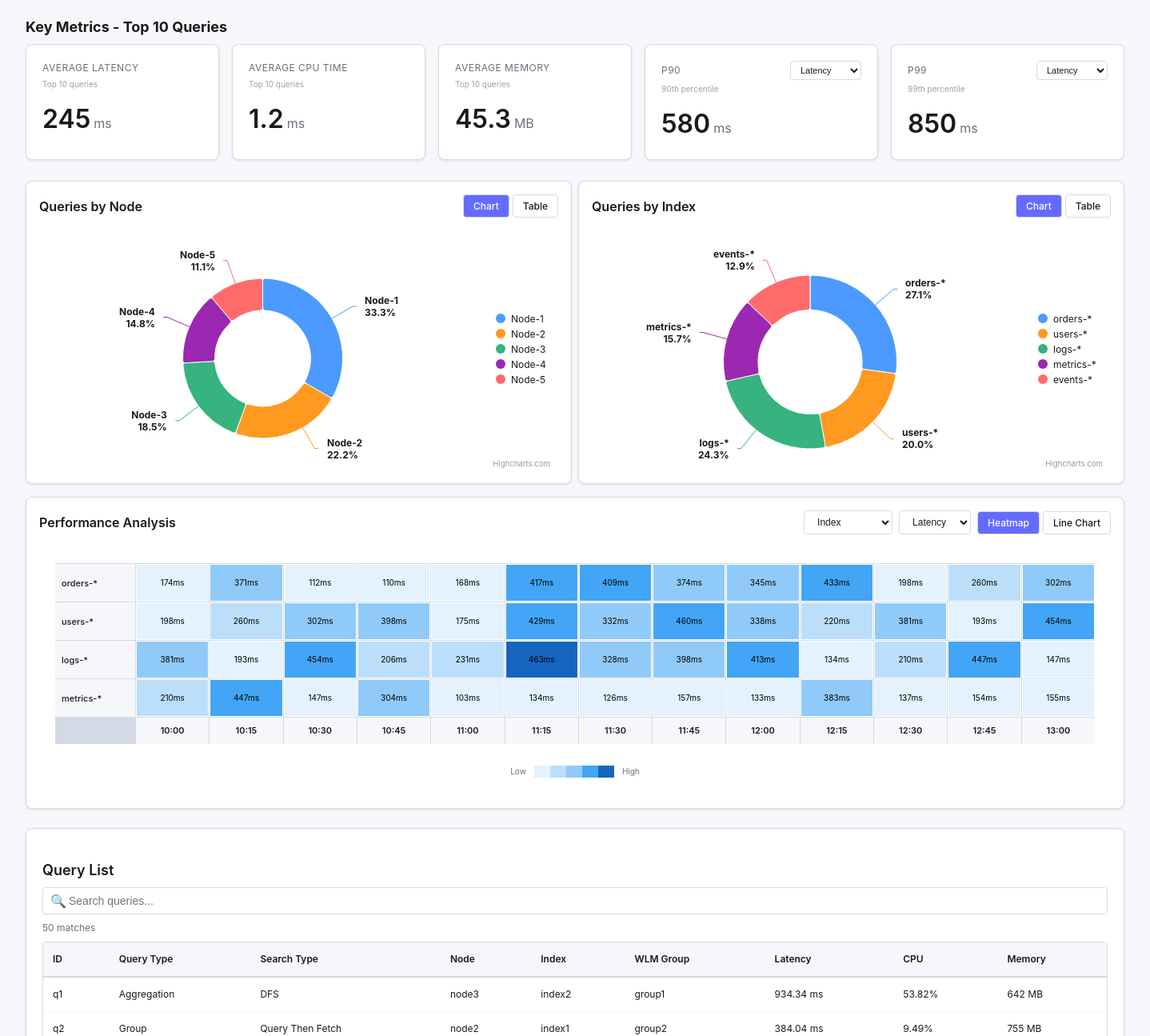
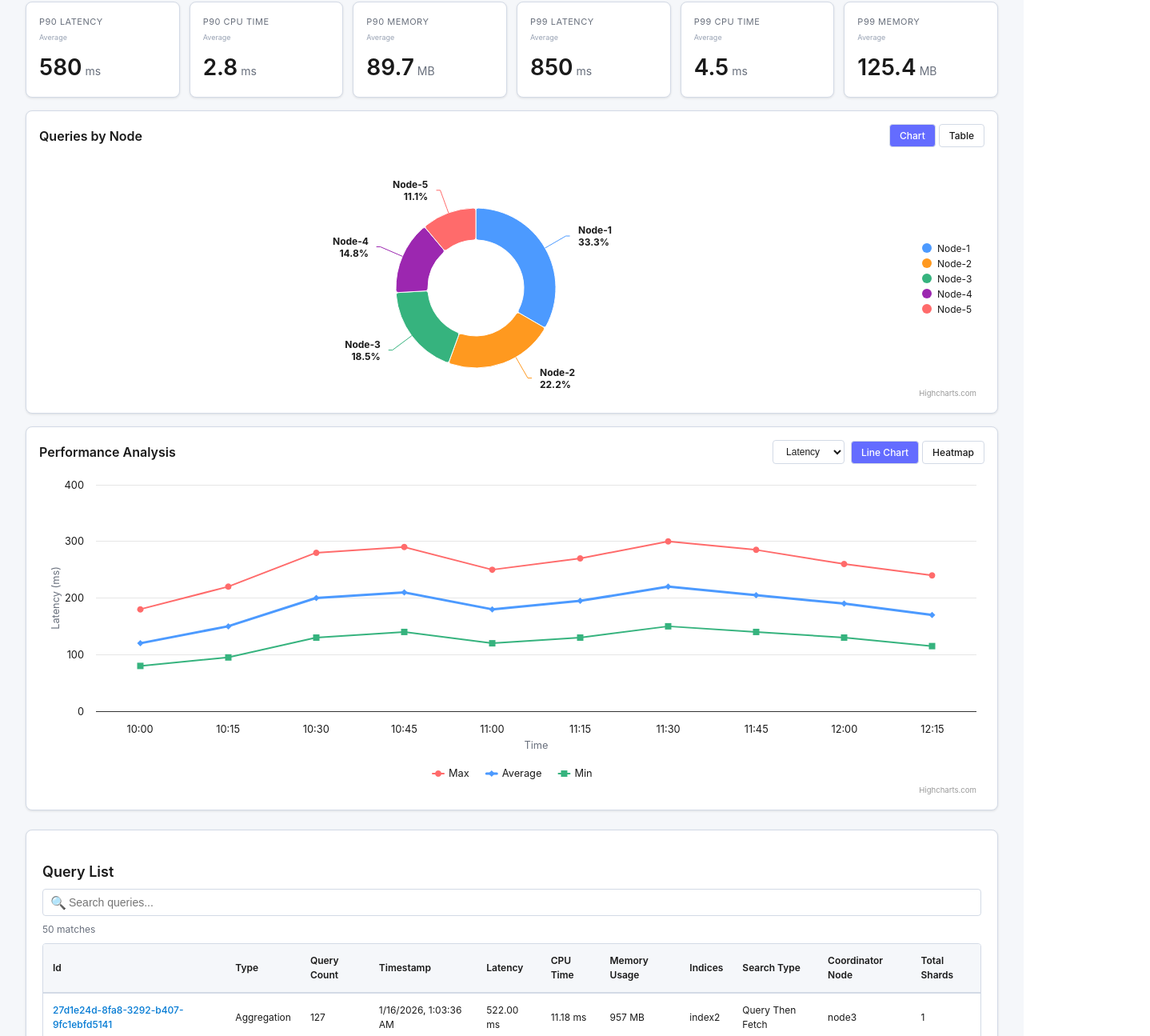
Before and after one commit to HB7918/query-insights-topn, a React (Vite) app: page / in a window 1280 px wide. Shown: the part 204-1499 px from the top of the page at 80% size, 1438 px wide, since content can reach past the window. Built offline with nearby package versions, Linux system fonts and the light colour scheme.

Commit message:
Update query insights: hide index chart, update metrics cards, modify query list columns with UUID IDs

```diff
--- a/src/App.jsx
+++ b/src/App.jsx
@@ -21,7 +21,7 @@ function App() {
   const [p99Metric, setP99Metric] = useState('latency')
   const [nodeViewMode, setNodeViewMode] = useState('chart')
   const [indexViewMode, setIndexViewMode] = useState('chart')
-  const [performanceViewMode, setPerformanceViewMode] = useState('heatmap')
+  const [performanceViewMode, setPerformanceViewMode] = useState('line')
   const [performanceMetric, setPerformanceMetric] = useState('latency')
   const [heatmapDimension, setHeatmapDimension] = useState('index')
   const [heatmapMetric, setHeatmapMetric] = useState('latency')
@@ -143,13 +143,13 @@ function App() {
       backgroundColor: '#ffffff',
       border: '1px solid #d3dae6',
       borderRadius: '8px',
-      padding: '20px',
-      minWidth: '200px',
-      flex: '0 0 auto',
+      padding: '16px',
+      minWidth: '150px',
+      flex: '1 1 0',
       boxShadow: '0 1px 3px rgba(0,0,0,0.1)'
     }}>
       <div style={{
-        fontSize: '12px',
+        fontSize: '11px',
         color: '#69707d',
         marginBottom: '4px',
         textTransform: 'uppercase',
@@ -159,15 +159,15 @@ function App() {
       </div>
       {subtitle && (
         <div style={{
-          fontSize: '10px',
+          fontSize: '9px',
           color: '#98a2b3',
-          marginBottom: '12px'
+          marginBottom: '10px'
         }}>
           {subtitle}
         </div>
       )}
       <div style={{
-        fontSize: '32px',
+        fontSize: '28px',
         fontWeight: '600',
         color: '#1a1a1a',
         display: 'flex',
@@ -175,7 +175,7 @@ function App() {
         gap: '4px'
       }}>
         {value}
-        <span style={{ fontSize: '16px', fontWeight: '400', color: '#69707d' }}>
+        <span style={{ fontSize: '14px', fontWeight: '400', color: '#69707d' }}>
           {unit}
         </span>
       </div>
@@ -1048,51 +1048,52 @@ function App() {
         <div className="charts-view">
             {/* Metrics Cards Section */}
             <div style={{ marginBottom: '0.5rem' }}>
-              <h3 style={{ color: '#1a1a1a', marginBottom: '0.5rem', fontSize: '18px' }}>
-                Key Metrics - Top {topN} Queries
-              </h3>
-
               {/* All Metrics in One Row */}
               <div style={{
                 display: 'flex',
-                gap: '16px',
-                overflowX: 'auto',
-                paddingBottom: '10px'
+                gap: '12px',
+                width: '100%'
               }}>
                 <MetricCard
-                  title="Average Latency"
-                  subtitle={`Top ${topN} queries`}
-                  value={metricsData.avg.latency.value}
-                  unit={metricsData.avg.latency.unit}
+                  title="P90 Latency"
+                  subtitle="Average"
+                  value={metricsData.p90.latency.value}
+                  unit={metricsData.p90.latency.unit}
                 />
                 <MetricCard
-                  title="Average CPU Time"
-                  subtitle={`Top ${topN} queries`}
-                  value={metricsData.avg.cpu.value}
-                  unit={metricsData.avg.cpu.unit}
+                  title="P90 CPU Time"
+                  subtitle="Average"
+                  value={metricsData.p90.cpu.value}
+                  unit={metricsData.p90.cpu.unit}
                 />
                 <MetricCard
-                  title="Average Memory"
-                  subtitle={`Top ${topN} queries`}
-                  value={metricsData.avg.memory.value}
-                  unit={metricsData.avg.memory.unit}
+                  title="P90 Memory"
+                  subtitle="Average"
+                  value={metricsData.p90.memory.value}
+                  unit={metricsData.p90.memory.unit}
                 />
-                <CombinedMetricCard
-                  title="P90"
-                  metrics={metricsData.p90}
-                  selectedMetric={p90Metric}
-                  onMetricChange={setP90Metric}
+                <MetricCard
+                  title="P99 Latency"
+                  subtitle="Average"
+                  value={metricsData.p99.latency.value}
+                  unit={metricsData.p99.latency.unit}
                 />
-                <CombinedMetricCard
-                  title="P99"
-                  metrics={metricsData.p99}
-                  selectedMetric={p99Metric}
-                  onMetricChange={setP99Metric}
+                <MetricCard
+                  title="P99 CPU Time"
+                  subtitle="Average"
+                  value={metricsData.p99.cpu.value}
+                  unit={metricsData.p99.cpu.unit}
+                />
+                <MetricCard
+                  title="P99 Memory"
+                  subtitle="Average"
+                  value={metricsData.p99.memory.value}
+                  unit={metricsData.p99.memory.unit}
                 />
               </div>
             </div>
 
-            <div className="charts-grid">
+            {/* Queries by Node - Full Width */}
             <div className="chart-container" style={{ marginBottom: '0.5rem' }}>
               <div style={{ display: 'flex', justifyContent: 'space-between', alignItems: 'center', marginBottom: '0.5rem' }}>
                 <h4 style={{ margin: 0, color: '#1a1a1a', fontSize: '16px', fontWeight: '600' }}>
@@ -1158,73 +1159,6 @@ function App() {
                   </tbody>
                 </table>
               )}
-              </div>
-              <div className="chart-container" style={{ marginBottom: '0.5rem' }}>
-                <div style={{ display: 'flex', justifyContent: 'space-between', alignItems: 'center', marginBottom: '0.5rem' }}>
-                  <h4 style={{ margin: 0, color: '#1a1a1a', fontSize: '16px', fontWeight: '600' }}>
-                    Queries by Index
-                  </h4>
-                  <div style={{ display: 'flex', gap: '4px' }}>
-                    <button
-                      onClick={() => setIndexViewMode('chart')}
-                      style={{
-                        padding: '6px 12px',
-                        fontSize: '12px',
-                        border: '1px solid #d3dae6',
-                        borderRadius: '4px',
-                        backgroundColor: indexViewMode === 'chart' ? '#646cff' : '#ffffff',
-                        color: indexViewMode === 'chart' ? '#ffffff' : '#1a1a1a',
-                        cursor: 'pointer'
-                      }}
-                    >
-                      Chart
-                    </button>
-                    <button
-                      onClick={() => setIndexViewMode('table')}
-                      style={{
-                        padding: '6px 12px',
-                        fontSize: '12px',
-                        border: '1px solid #d3dae6',
-                        borderRadius: '4px',
-                        backgroundColor: indexViewMode === 'table' ? '#646cff' : '#ffffff',
-                        color: indexViewMode === 'table' ? '#ffffff' : '#1a1a1a',
-                        cursor: 'pointer'
-                      }}
-                    >
-                      Table
-                    </button>
-                  </div>
-                </div>
-                {indexViewMode === 'chart' ? (
-                  <HighchartsReact highcharts={Highcharts} options={indexChart} />
-                ) : (
-                  <table style={{ width: '100%', borderCollapse: 'collapse' }}>
-                    <thead>
-                      <tr style={{ borderBottom: '2px solid #d3dae6' }}>
-                        <th style={{ padding: '12px', textAlign: 'left', color: '#1a1a1a', fontSize: '12px', fontWeight: '600' }}>Index</th>
-                        <th style={{ padding: '12px', textAlign: 'right', color: '#1a1a1a', fontSize: '12px', fontWeight: '600' }}>Query Count</th>
-                        <th style={{ padding: '12px', textAlign: 'right', color: '#1a1a1a', fontSize: '12px', fontWeight: '600' }}>Percentage</th>
-                      </tr>
-                    </thead>
-                    <tbody>
-                      {indexData.map((item, index) => {
-                        const total = indexData.reduce((sum, d) => sum + d.y, 0)
-                        const percentage = ((item.y / total) * 100).toFixed(1)
-                        return (
-                          <tr key={index} style={{ borderBottom: '1px solid #f5f7fa' }}>
-                            <td style={{ padding: '12px', color: '#1a1a1a', fontSize: '12px' }}>
-                              <span style={{ display: 'inline-block', width: '12px', height: '12px', backgroundColor: item.color, marginRight: '8px', borderRadius: '2px' }}></span>
-                              {item.name}
-                            </td>
-                            <td style={{ padding: '12px', textAlign: 'right', color: '#1a1a1a', fontSize: '12px' }}>{item.y}</td>
-                            <td style={{ padding: '12px', textAlign: 'right', color: '#69707d', fontSize: '12px' }}>{percentage}%</td>
-                          </tr>
-                        )
-                      })}
-                    </tbody>
-                  </table>
-                )}
-              </div>
             </div>
 
             <div className="chart-container" style={{ marginBottom: '0.5rem' }}>
@@ -1296,6 +1230,20 @@ function App() {
                   )}
                   <div style={{ display: 'flex', gap: '4px' }}>
                     <button
+                      onClick={() => setPerformanceViewMode('line')}
+                      style={{
+                        padding: '6px 12px',
+                        fontSize: '12px',
+                        border: '1px solid #d3dae6',
+                        borderRadius: '4px',
+                        backgroundColor: performanceViewMode === 'line' ? '#646cff' : '#ffffff',
+                        color: performanceViewMode === 'line' ? '#ffffff' : '#1a1a1a',
+                        cursor: 'pointer'
+                      }}
+                    >
+                      Line Chart
+                    </button>
+                    <button
                       onClick={() => setPerformanceViewMode('heatmap')}
                       style={{
                         padding: '6px 12px',
@@ -1308,20 +1256,6 @@ function App() {
                       }}
                     >
                       Heatmap
-                    </button>
-                    <button
-                      onClick={() => setPerformanceViewMode('line')}
-                      style={{
-                        padding: '6px 12px',
-                        fontSize: '12px',
-                        border: '1px solid #d3dae6',
-                        borderRadius: '4px',
-                        backgroundColor: performanceViewMode === 'line' ? '#646cff' : '#ffffff',
-                        color: performanceViewMode === 'line' ? '#ffffff' : '#1a1a1a',
-                        cursor: 'pointer'
-                      }}
-                    >
-                      Line Chart
                     </button>
                   </div>
                 </div>
--- a/src/components/QueryList.jsx
+++ b/src/components/QueryList.jsx
@@ -12,34 +12,32 @@ const QueryList = () => {
   const [pageSize, setPageSize] = useState(10)
 
   const filteringProperties = [
-    { key: 'queryType', propertyLabel: 'Query Type', type: 'enum' },
+    { key: 'type', propertyLabel: 'Type', type: 'enum' },
+    { key: 'queryCount', propertyLabel: 'Query Count', type: 'number' },
+    { key: 'timestamp', propertyLabel: 'Timestamp', type: 'date' },
+    { key: 'latency', propertyLabel: 'Latency', type: 'number' },
+    { key: 'cpuTime', propertyLabel: 'CPU Time', type: 'number' },
+    { key: 'memoryUsage', propertyLabel: 'Memory Usage', type: 'number' },
+    { key: 'indices', propertyLabel: 'Indices', type: 'enum' },
     { key: 'searchType', propertyLabel: 'Search Type', type: 'enum' },
-    { key: 'node', propertyLabel: 'Node', type: 'enum' },
-    { key: 'index', propertyLabel: 'Index', type: 'enum' },
-    { key: 'wlmGroup', propertyLabel: 'WLM Group', type: 'enum' },
-    { key: 'latency', propertyLabel: 'Latency', type: 'number' },
-    { key: 'cpu', propertyLabel: 'CPU', type: 'number' },
-    { key: 'memory', propertyLabel: 'Memory', type: 'number' },
-    { key: 'timestamp', propertyLabel: 'Date and Time', type: 'date' },
+    { key: 'coordinatorNode', propertyLabel: 'Coordinator Node', type: 'enum' },
+    { key: 'totalShards', propertyLabel: 'Total Shards', type: 'number' },
   ]
 
   const filteringOptions = [
-    { propertyKey: 'queryType', value: 'Group' },
-    { propertyKey: 'queryType', value: 'Search' },
-    { propertyKey: 'queryType', value: 'Aggregation' },
-    { propertyKey: 'queryType', value: 'Match' },
+    { propertyKey: 'type', value: 'Group' },
+    { propertyKey: 'type', value: 'Search' },
+    { propertyKey: 'type', value: 'Aggregation' },
+    { propertyKey: 'type', value: 'Match' },
     { propertyKey: 'searchType', value: 'DFS' },
     { propertyKey: 'searchType', value: 'Query Then Fetch' },
     { propertyKey: 'searchType', value: 'Query And Fetch' },
-    { propertyKey: 'node', value: 'node1' },
-    { propertyKey: 'node', value: 'node2' },
-    { propertyKey: 'node', value: 'node3' },
-    { propertyKey: 'index', value: 'index1' },
-    { propertyKey: 'index', value: 'index2' },
-    { propertyKey: 'index', value: 'index3' },
-    { propertyKey: 'wlmGroup', value: 'group1' },
-    { propertyKey: 'wlmGroup', value: 'group2' },
-    { propertyKey: 'wlmGroup', value: 'group3' },
+    { propertyKey: 'coordinatorNode', value: 'node1' },
+    { propertyKey: 'coordinatorNode', value: 'node2' },
+    { propertyKey: 'coordinatorNode', value: 'node3' },
+    { propertyKey: 'indices', value: 'index1' },
+    { propertyKey: 'indices', value: 'index2' },
+    { propertyKey: 'indices', value: 'index3' },
   ]
 
   const operators = [
@@ -57,23 +55,36 @@ const QueryList = () => {
 
   // Generate sample data
   const generateSampleData = () => {
-    const queryTypes = ['Group', 'Search', 'Aggregation', 'Match']
+    const types = ['Group', 'Search', 'Aggregation', 'Match']
     const searchTypes = ['DFS', 'Query Then Fetch', 'Query And Fetch']
     const nodes = ['node1', 'node2', 'node3']
     const indices = ['index1', 'index2', 'index3']
-    const wlmGroups = ['group1', 'group2', 'group3']
+
+    // Helper function to generate UUID-like ID
+    const generateUUID = () => {
+      const hex = '0123456789abcdef'
+      const segments = [8, 4, 4, 4, 12]
+      return segments.map(len => {
+        let segment = ''
+        for (let i = 0; i < len; i++) {
+          segment += hex[Math.floor(Math.random() * 16)]
+        }
+        return segment
+      }).join('-')
+    }
 
     return Array.from({ length: 50 }, (_, i) => ({
-      id: `q${i + 1}`,
-      queryType: queryTypes[Math.floor(Math.random() * queryTypes.length)],
+      id: generateUUID(),
+      type: types[Math.floor(Math.random() * types.length)],
+      queryCount: Math.floor(Math.random() * 1000) + 1,
+      timestamp: new Date(Date.now() - Math.random() * 86400000).toISOString(),
+      latency: `${(Math.random() * 1000).toFixed(2)} ms`,
+      cpuTime: `${(Math.random() * 100).toFixed(2)} ms`,
+      memoryUsage: `${(Math.random() * 1024).toFixed(0)} MB`,
+      indices: indices[Math.floor(Math.random() * indices.length)],
       searchType: searchTypes[Math.floor(Math.random() * searchTypes.length)],
-      node: nodes[Math.floor(Math.random() * nodes.length)],
-      index: indices[Math.floor(Math.random() * indices.length)],
-      wlmGroup: wlmGroups[Math.floor(Math.random() * wlmGroups.length)],
-      latency: `${(Math.random() * 1000).toFixed(2)} ms`,
-      cpu: `${(Math.random() * 100).toFixed(2)}%`,
-      memory: `${(Math.random() * 1024).toFixed(0)} MB`,
-      timestamp: new Date(Date.now() - Math.random() * 86400000).toISOString(),
+      coordinatorNode: nodes[Math.floor(Math.random() * nodes.length)],
+      totalShards: Math.floor(Math.random() * 20) + 1,
     }))
   }
 
@@ -524,15 +535,17 @@ const QueryList = () => {
         }}>
           <thead>
             <tr style={{ backgroundColor: '#f5f7fa' }}>
-              <th style={{ padding: '12px', textAlign: 'left', color: '#1a1a1a', borderBottom: '2px solid #d3dae6', fontWeight: '600', fontSize: '12px' }}>ID</th>
-              <th style={{ padding: '12px', textAlign: 'left', color: '#1a1a1a', borderBottom: '2px solid #d3dae6', fontWeight: '600', fontSize: '12px' }}>Query Type</th>
+              <th style={{ padding: '12px', textAlign: 'left', color: '#1a1a1a', borderBottom: '2px solid #d3dae6', fontWeight: '600', fontSize: '12px' }}>Id</th>
+              <th style={{ padding: '12px', textAlign: 'left', color: '#1a1a1a', borderBottom: '2px solid #d3dae6', fontWeight: '600', fontSize: '12px' }}>Type</th>
+              <th style={{ padding: '12px', textAlign: 'left', color: '#1a1a1a', borderBottom: '2px solid #d3dae6', fontWeight: '600', fontSize: '12px' }}>Query Count</th>
+              <th style={{ padding: '12px', textAlign: 'left', color: '#1a1a1a', borderBottom: '2px solid #d3dae6', fontWeight: '600', fontSize: '12px' }}>Timestamp</th>
+              <th style={{ padding: '12px', textAlign: 'left', color: '#1a1a1a', borderBottom: '2px solid #d3dae6', fontWeight: '600', fontSize: '12px' }}>Latency</th>
+              <th style={{ padding: '12px', textAlign: 'left', color: '#1a1a1a', borderBottom: '2px solid #d3dae6', fontWeight: '600', fontSize: '12px' }}>CPU Time</th>
+              <th style={{ padding: '12px', textAlign: 'left', color: '#1a1a1a', borderBottom: '2px solid #d3dae6', fontWeight: '600', fontSize: '12px' }}>Memory Usage</th>
+              <th style={{ padding: '12px', textAlign: 'left', color: '#1a1a1a', borderBottom: '2px solid #d3dae6', fontWeight: '600', fontSize: '12px' }}>Indices</th>
               <th style={{ padding: '12px', textAlign: 'left', color: '#1a1a1a', borderBottom: '2px solid #d3dae6', fontWeight: '600', fontSize: '12px' }}>Search Type</th>
-              <th style={{ padding: '12px', textAlign: 'left', color: '#1a1a1a', borderBottom: '2px solid #d3dae6', fontWeight: '600', fontSize: '12px' }}>Node</th>
-              <th style={{ padding: '12px', textAlign: 'left', color: '#1a1a1a', borderBottom: '2px solid #d3dae6', fontWeight: '600', fontSize: '12px' }}>Index</th>
-              <th style={{ padding: '12px', textAlign: 'left', color: '#1a1a1a', borderBottom: '2px solid #d3dae6', fontWeight: '600', fontSize: '12px' }}>WLM Group</th>
-              <th style={{ padding: '12px', textAlign: 'left', color: '#1a1a1a', borderBottom: '2px solid #d3dae6', fontWeight: '600', fontSize: '12px' }}>Latency</th>
-              <th style={{ padding: '12px', textAlign: 'left', color: '#1a1a1a', borderBottom: '2px solid #d3dae6', fontWeight: '600', fontSize: '12px' }}>CPU</th>
-              <th style={{ padding: '12px', textAlign: 'left', color: '#1a1a1a', borderBottom: '2px solid #d3dae6', fontWeight: '600', fontSize: '12px' }}>Memory</th>
+              <th style={{ padding: '12px', textAlign: 'left', color: '#1a1a1a', borderBottom: '2px solid #d3dae6', fontWeight: '600', fontSize: '12px' }}>Coordinator Node</th>
+              <th style={{ padding: '12px', textAlign: 'left', color: '#1a1a1a', borderBottom: '2px solid #d3dae6', fontWeight: '600', fontSize: '12px' }}>Total Shards</th>
             </tr>
           </thead>
           <tbody>
@@ -546,15 +559,30 @@ const QueryList = () => {
                 onMouseEnter={(e) => e.currentTarget.style.backgroundColor = '#f5f7fa'}
                 onMouseLeave={(e) => e.currentTarget.style.backgroundColor = 'transparent'}
               >
-                <td style={{ padding: '12px', color: '#1a1a1a' }}>{item.id}</td>
-                <td style={{ padding: '12px', color: '#1a1a1a' }}>{item.queryType}</td>
+                <td style={{ padding: '12px', color: '#1a1a1a' }}>
+                  <a
+                    href={`#/query/${item.id}`}
+                    style={{
+                      color: '#0079D3',
+                      textDecoration: 'none',
+                      cursor: 'pointer'
+                    }}
+                    onMouseEnter={(e) => e.currentTarget.style.textDecoration = 'underline'}
+                    onMouseLeave={(e) => e.currentTarget.style.textDecoration = 'none'}
+                  >
+                    {item.id}
+                  </a>
+                </td>
+                <td style={{ padding: '12px', color: '#1a1a1a' }}>{item.type}</td>
+                <td style={{ padding: '12px', color: '#1a1a1a' }}>{item.queryCount}</td>
+                <td style={{ padding: '12px', color: '#1a1a1a' }}>{new Date(item.timestamp).toLocaleString()}</td>
+                <td style={{ padding: '12px', color: '#1a1a1a' }}>{item.latency}</td>
+                <td style={{ padding: '12px', color: '#1a1a1a' }}>{item.cpuTime}</td>
+                <td style={{ padding: '12px', color: '#1a1a1a' }}>{item.memoryUsage}</td>
+                <td style={{ padding: '12px', color: '#1a1a1a' }}>{item.indices}</td>
                 <td style={{ padding: '12px', color: '#1a1a1a' }}>{item.searchType}</td>
-                <td style={{ padding: '12px', color: '#1a1a1a' }}>{item.node}</td>
-                <td style={{ padding: '12px', color: '#1a1a1a' }}>{item.index}</td>
-                <td style={{ padding: '12px', color: '#1a1a1a' }}>{item.wlmGroup}</td>
-                <td style={{ padding: '12px', color: '#1a1a1a' }}>{item.latency}</td>
-                <td style={{ padding: '12px', color: '#1a1a1a' }}>{item.cpu}</td>
-                <td style={{ padding: '12px', color: '#1a1a1a' }}>{item.memory}</td>
+                <td style={{ padding: '12px', color: '#1a1a1a' }}>{item.coordinatorNode}</td>
+                <td style={{ padding: '12px', color: '#1a1a1a' }}>{item.totalShards}</td>
               </tr>
             ))}
           </tbody>
```
Lines whose indentation alone changed are shown as unchanged.
